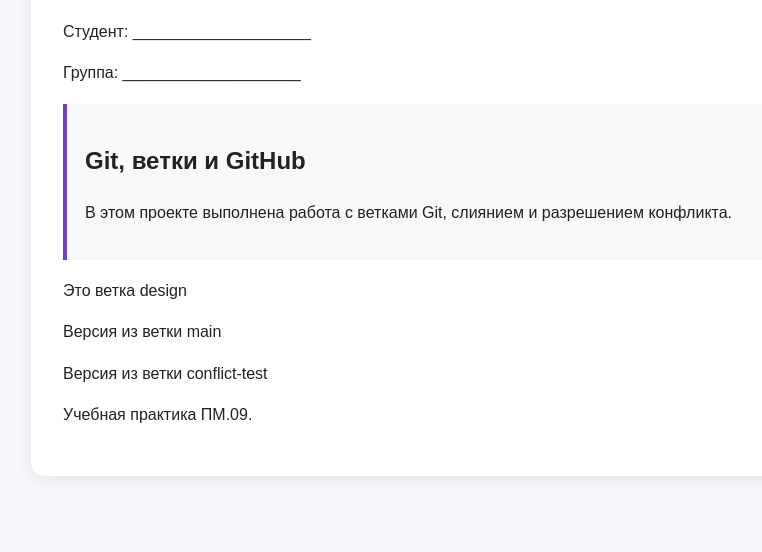
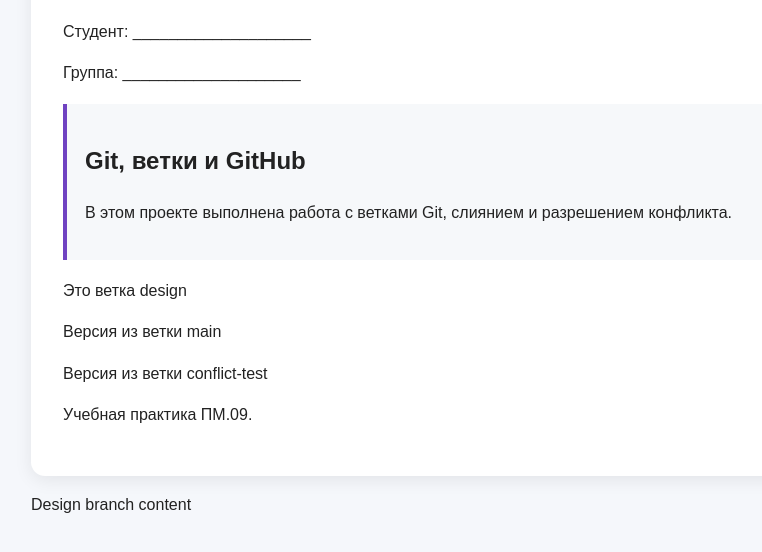
Before and after one commit to Pav9el/-, a plain HTML site: page index.html in a window 1280 px wide. Shown: the part 126-678 px from the top of the page, without its empty margins (159-921 px from the left). Drawn offline with Linux system fonts and the light colour scheme.

Commit message:
Add design paragraph

```diff
--- a/index.html
+++ b/index.html
@@ -32,3 +32,4 @@
 <!-- Add practice description -->
 <!-- Add project styles -->
 <!-- Add practice section -->
+<p>Design branch content</p>
```
